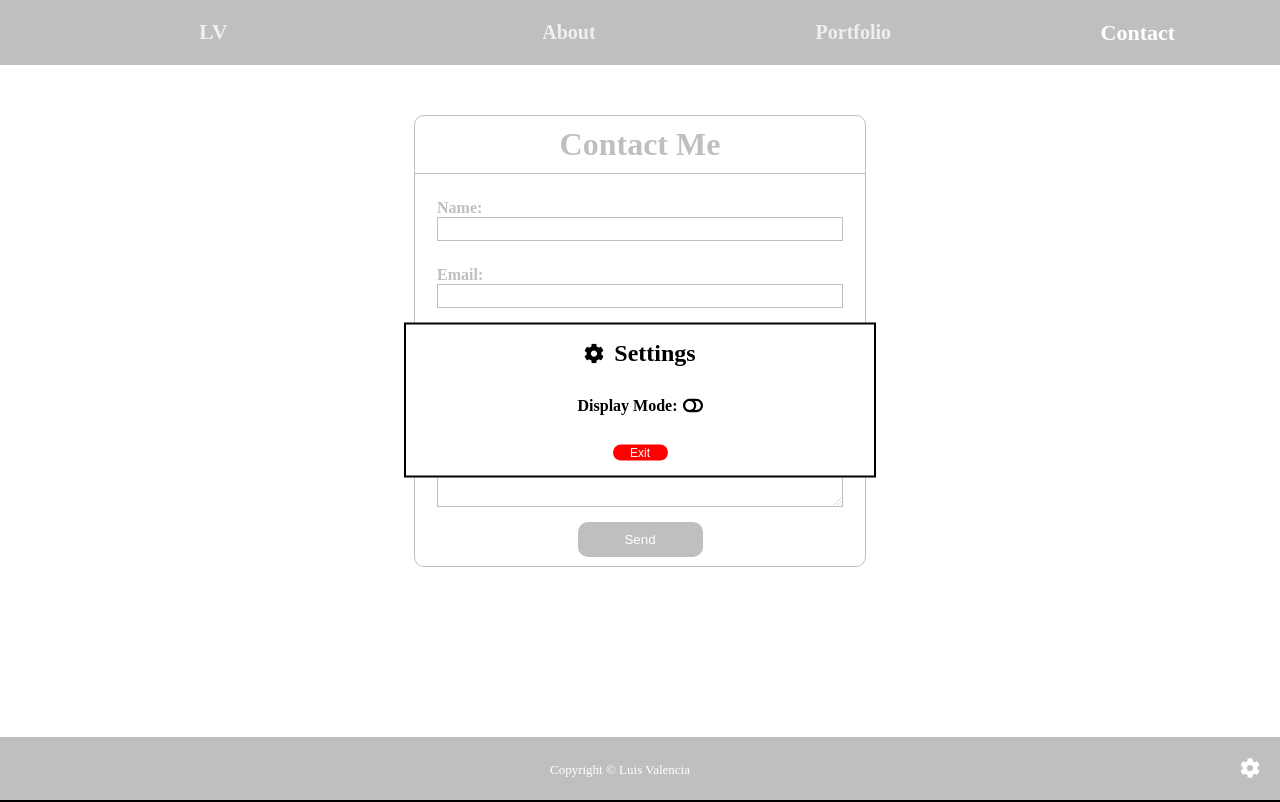
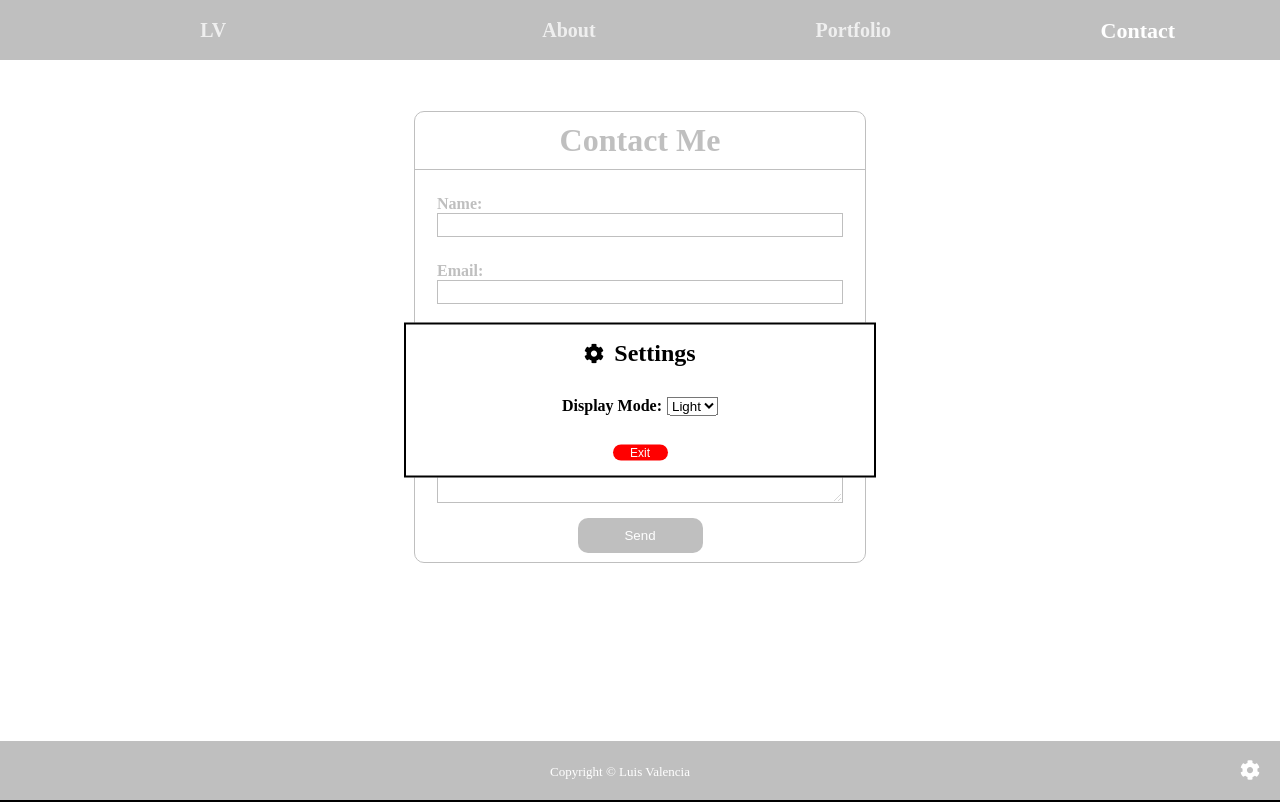
Before and after one commit to lvcodes3/luis-valencia-portfolio, a React (Create React App) app: page /contact in a window 1280 px wide. Both pictures are taken after a click on the icon 1250 px from the left and 768 px from the top of the page. Built offline with nearby package versions, Linux system fonts and the light colour scheme.

Commit message:
styling updates

```diff
--- a/package.json
+++ b/package.json
@@ -41,5 +41,8 @@
       "last 1 firefox version",
       "last 1 safari version"
     ]
+  },
+  "devDependencies": {
+    "@babel/plugin-proposal-private-property-in-object": "^7.21.11"
   }
 }
--- a/src/components/Footer.js
+++ b/src/components/Footer.js
@@ -1,16 +1,16 @@
-// dependencies
+// dependencies //
 import { useState } from "react";
 import Modal from "react-modal";
 import styled from "styled-components";
-import { FaCog, FaToggleOff, FaToggleOn } from "react-icons/fa";
+// resources //
+import { FaCog } from "react-icons/fa";
 
-// init the modal //
+// initialize the modal //
 Modal.setAppElement("#root");
 
-// Footer Styling //
 const Container = styled.footer`
   width: 100%;
-  height: 8vh;
+  height: 60px;
   display: flex;
   align-items: center;
   justify-content: space-between;
@@ -29,6 +29,7 @@ const Container = styled.footer`
     }
   }
 `;
+
 const FooterFaCog = styled(FaCog)`
   color: white;
   font-size: 20px;
@@ -40,7 +41,6 @@ const FooterFaCog = styled(FaCog)`
   }
 `;
 
-// Modal Styling //
 const CustomModal = styled(Modal)`
   overlay {
     background-color: rgba(0, 0, 0, 0.5);
@@ -101,17 +101,10 @@ const ModalFooter = styled.div`
     border-radius: 10px;
   }
 `;
-const CustomFaToggleOff = styled(FaToggleOff)`
-  font-size: 20px;
-  cursor: pointer;
-`;
-const CustomFaToggleOn = styled(FaToggleOn)`
-  font-size: 20px;
-  cursor: pointer;
-`;
 
 const Footer = ({ colorMode, changeColorMode }) => {
   const [modalIsOpen, setModalIsOpen] = useState(false);
+  const [selectedValue, setSelectedValue] = useState(colorMode);
 
   const openModal = () => {
     setModalIsOpen(true);
@@ -120,6 +113,15 @@ const Footer = ({ colorMode, changeColorMode }) => {
   const closeModal = () => {
     setModalIsOpen(false);
   };
+
+  const handleSelectChange = () => {
+    let selectElement = document.getElementById("displayModeSelect");
+    let selectedOption = selectElement.options[selectElement.selectedIndex];
+    let selectedValue = selectedOption.value;
+    setSelectedValue(selectedValue);
+    changeColorMode(selectedValue);
+  };
+
   return (
     <Container colorMode={colorMode}>
       <div id="textContainer">
@@ -140,19 +142,10 @@ const Footer = ({ colorMode, changeColorMode }) => {
           </ModalHeader>
           <ModalBody>
             <p><b>Display Mode:</b></p>
-            {
-              colorMode === "light"
-                ? (
-                  <CustomFaToggleOff
-                    onClick={() => changeColorMode("dark")}
-                  />
-                )
-                : (
-                  <CustomFaToggleOn
-                    onClick={() => changeColorMode("light")}
-                  />
-                )
-            }
+            <select id="displayModeSelect" value={selectedValue} onChange={handleSelectChange}>
+              <option value="light">Light</option>
+              <option value="dark">Dark</option>
+            </select>
           </ModalBody>
           <ModalFooter>
             <button onClick={closeModal}>Exit</button>
--- a/src/components/Navbar.js
+++ b/src/components/Navbar.js
@@ -1,30 +1,53 @@
-// dependencies
+// dependencies //
 import { useState, useEffect } from "react";
 import { Link, useLocation } from "react-router-dom";
 import styled from "styled-components";
 
 const Nav = styled.nav`
   width: 100%;
-  height: 8vh;
+  height: 60px;
   position: sticky;
   top: 0;
   display: flex;
   background-color: black;
-  border-bottom: ${props => props.colorMode === "light" ? "1px solid black" : "1px solid white"};
+  border-bottom: ${(props) => props.colormode === "light" ? "1px solid black" : "1px solid white"};
 `;
-const LogoTab = styled.div`
+
+const BaseTab = styled.div`
   height: 100%;
-  flex: 1.5;
   display: flex;
   align-items: center;
   justify-content: center;
 `;
-const ItemTab = styled.div`
-  height: 100%;
+const LogoTab = styled(BaseTab)`
+  flex: 1.5;
+`;
+const ItemTab = styled(BaseTab)`
   flex: 1;
-  display: flex;
-  align-items: center;
-  justify-content: center;
+`;
+
+const BaseLink = styled(Link)`
+  font-size: 20px;
+  font-weight: 600;
+  transition: all 0.5s ease;
+  text-decoration: none;
+`;
+const HomeLink = styled(BaseLink)`
+  font-size: 22;
+  color: ${(props) => props.isSelected === 1 || props.isHover === 1 ? "white" : "silver"};
+  transform: ${(props) => props.isSelected === 1 || props.isHover === 1 ? "scale(1.1)" : "scale(1)"};
+`;
+const AboutLink = styled(BaseLink)`
+  color: ${(props) => props.isSelected === 2 || props.isHover === 2 ? "white" : "silver"};
+  transform: ${(props) => props.isSelected === 2 || props.isHover === 2 ? "scale(1.1)" : "scale(1)"};
+`;
+const PortfolioLink = styled(BaseLink)`
+  color: ${(props) => props.isSelected === 3 || props.isHover === 3 ? "white" : "silver"};
+  transform: ${(props) => props.isSelected === 3 || props.isHover === 3 ? "scale(1.1)" : "scale(1)"};
+`;
+const ContactLink = styled(BaseLink)`
+  color: ${(props) => props.isSelected === 4 || props.isHover === 4 ? "white" : "silver"};
+  transform: ${(props) => props.isSelected === 4 || props.isHover === 4 ? "scale(1.1)" : "scale(1)"};
 `;
 
 const Navbar = ({ colorMode }) => {
@@ -47,60 +70,32 @@ const Navbar = ({ colorMode }) => {
   const handleMouseEnter = (idx) => {
     setIsHover(idx);
   };
+
   const handleMouseLeave = () => {
     setIsHover(null);
-  };
-
-  // dynamic css styling //
-  const commonLinkStyle = {
-    fontSize: 20,
-    fontWeight: 600,
-    transition: "all 0.5s ease",
-    textDecoration: "none",
-  };
-  const Tab1Style = {
-    ...commonLinkStyle,
-    fontSize: 22,
-    color: isSelected === 1 ? "white" : isHover === 1 ? "white" : "silver",
-    transform: isSelected === 1 ? "scale(1.1)" : isHover === 1 ? "scale(1.1)" : "scale(1)",
-  };
-  const Tab2Style = {
-    ...commonLinkStyle,
-    color: isSelected === 2 ? "white" : isHover === 2 ? "white" : "silver",
-    transform: isSelected === 2 ? "scale(1.1)" : isHover === 2 ? "scale(1.1)" : "scale(1)",
-  };
-  const Tab3Style = {
-    ...commonLinkStyle,
-    color: isSelected === 3 ? "white" : isHover === 3 ? "white" : "silver",
-    transform: isSelected === 3 ? "scale(1.1)" : isHover === 3 ? "scale(1.1)" : "scale(1)",
-  };
-  const Tab4Style = {
-    ...commonLinkStyle,
-    color: isSelected === 4 ? "white" : isHover === 4 ? "white" : "silver",
-    transform: isSelected === 4 ? "scale(1.1)" : isHover === 4 ? "scale(1.1)" : "scale(1)",
   };
 
   return (
     <Nav colorMode={colorMode}>
       <LogoTab>
-        <Link to="/" onMouseEnter={() => handleMouseEnter(1)} onMouseLeave={handleMouseLeave} style={Tab1Style}>
+        <HomeLink to="/" onMouseEnter={() => handleMouseEnter(1)} onMouseLeave={handleMouseLeave} isSelected={isSelected} isHover={isHover}>
           LV
-        </Link>
+        </HomeLink>
       </LogoTab>
       <ItemTab>
-        <Link to="/about" onMouseEnter={() => handleMouseEnter(2)} onMouseLeave={handleMouseLeave} style={Tab2Style}>
+        <AboutLink to="/about" onMouseEnter={() => handleMouseEnter(2)} onMouseLeave={handleMouseLeave} isSelected={isSelected} isHover={isHover}>
           About
-        </Link>
+        </AboutLink>
       </ItemTab>
       <ItemTab>
-        <Link to="/portfolio" onMouseEnter={() => handleMouseEnter(3)} onMouseLeave={handleMouseLeave} style={Tab3Style}>
+        <PortfolioLink to="/portfolio" onMouseEnter={() => handleMouseEnter(3)} onMouseLeave={handleMouseLeave} isSelected={isSelected} isHover={isHover}>
           Portfolio
-        </Link>
+        </PortfolioLink>
       </ItemTab>
       <ItemTab>
-        <Link to="/contact" onMouseEnter={() => handleMouseEnter(4)} onMouseLeave={handleMouseLeave} style={Tab4Style}>
+        <ContactLink to="/contact" onMouseEnter={() => handleMouseEnter(4)} onMouseLeave={handleMouseLeave} isSelected={isSelected} isHover={isHover}>
           Contact
-        </Link>
+        </ContactLink>
       </ItemTab>
     </Nav>
   );
--- a/src/pages/About.js
+++ b/src/pages/About.js
@@ -1,12 +1,10 @@
-// dependencies
+// dependencies //
 import styled from "styled-components";
-
-// assets
+// resources //
 import fsImage from "../images/fs.png";
 import or2stemImage from "../images/or2stem.jpg";
 import codingImage from "../images/coding.webp";
 
-// styled styling //
 const Container = styled.div`
   width: 100%;
   height: 100%;
--- a/src/pages/Contact.js
+++ b/src/pages/Contact.js
@@ -1,11 +1,11 @@
-// dependencies
+// dependencies //
 import { useRef, useState } from "react";
 import emailjs from "@emailjs/browser";
 import styled from "styled-components";
 
 const Container = styled.div`
   width: 100%;
-  height: 84vh;
+  height: calc(100vh - 120px);
   display: flex;
   justify-content: center;
   color: ${props => props.colorMode === "light" ? "black" : "white"};
--- a/src/pages/Home.js
+++ b/src/pages/Home.js
@@ -6,7 +6,7 @@ import luis from "../images/luis.jpg";
 
 const Container = styled.div`
   width: 100%;
-  height: 84vh;
+  height: calc(100vh - 120px);
   display: flex;
   justify-content: center;
   align-items: center;
--- a/src/pages/Portfolio.js
+++ b/src/pages/Portfolio.js
@@ -1,11 +1,12 @@
-// dependencies
+// dependencies //
 import { useState } from "react";
 import styled from "styled-components";
+// resources //
 import { FaLinkedin, FaGithub, FaCode } from "react-icons/fa";
 
 const Container = styled.div`
   width: 100%;
-  height: 84vh;
+  height: calc(100vh - 120px);
   display: flex;
   flex-direction: column;
   background-color: ${props => props.colorMode === "light" ? "white" : "black"};
```
Also changed, not shown: 1 other file (tests, documents, lock files or other folders).
